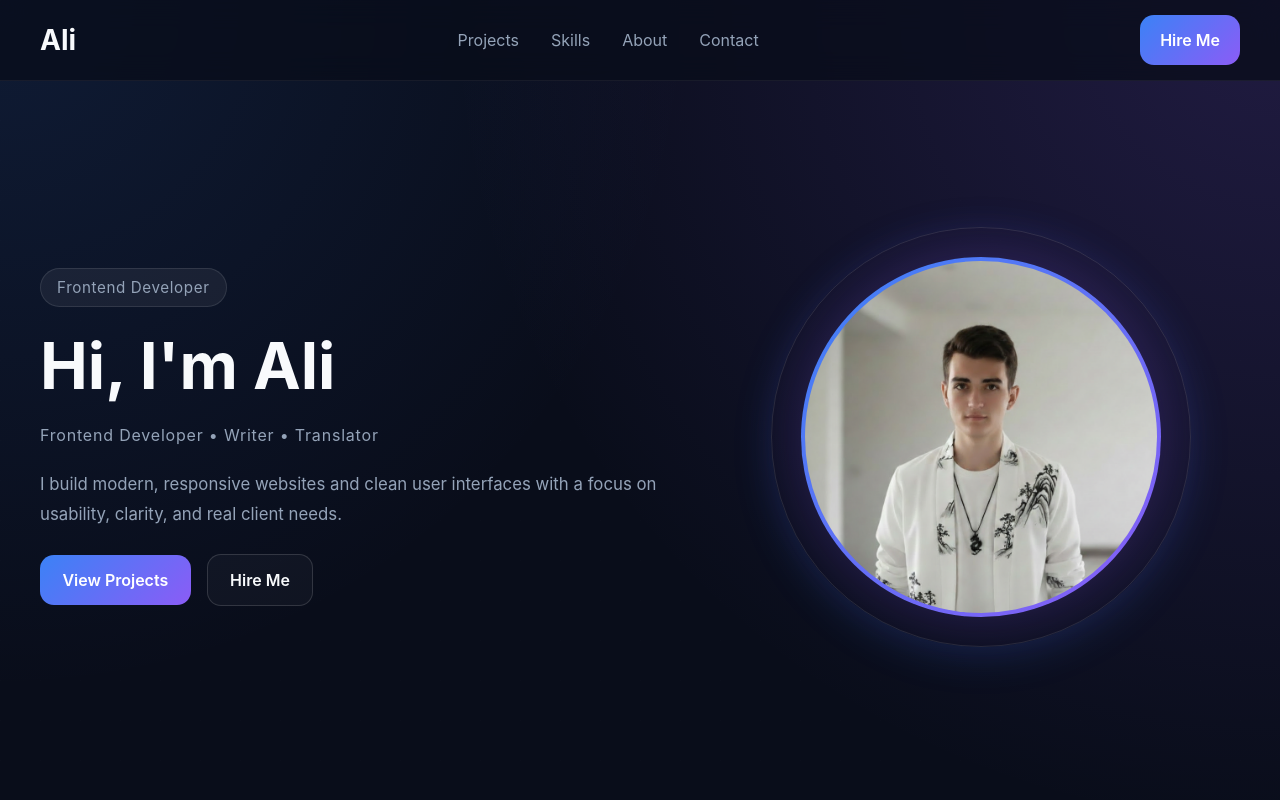
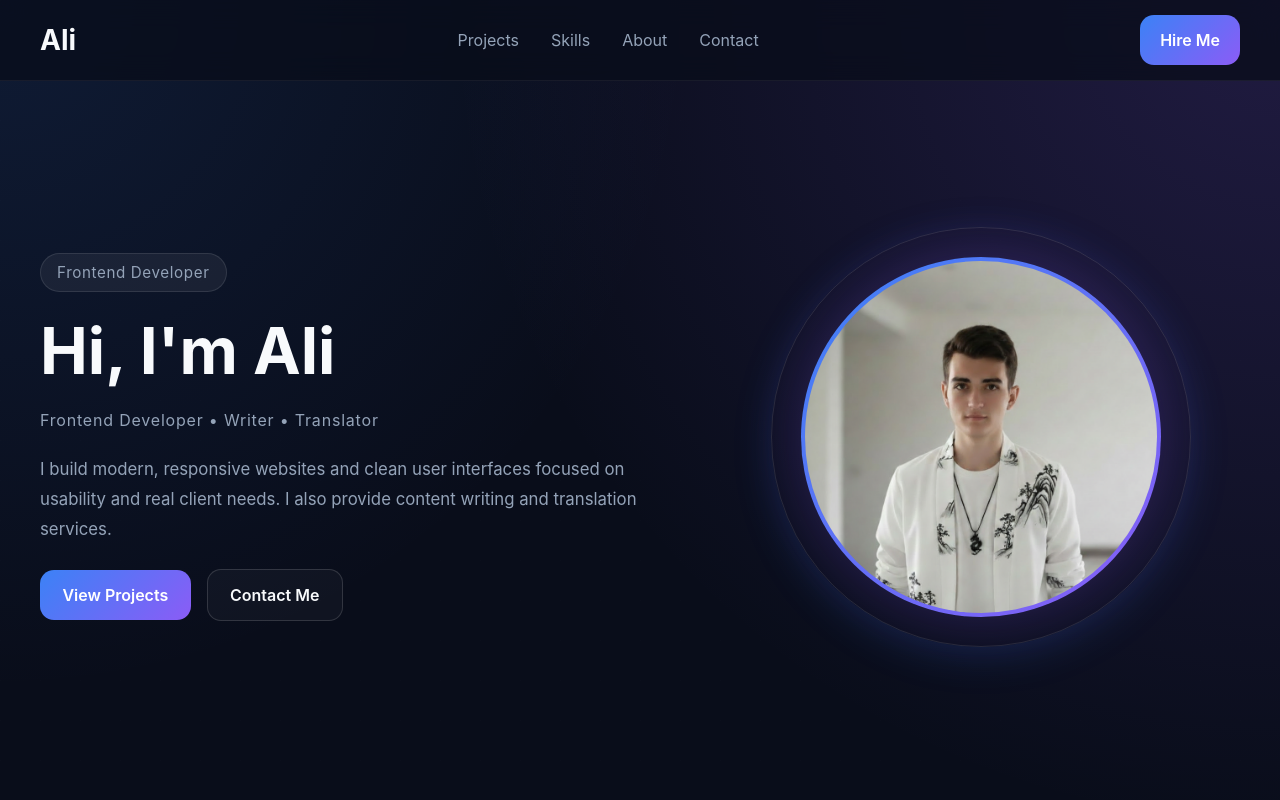
Before and after one commit to AliUIDev/ali-dev-portfolio, a React (Vite) app: page / in a window 1280 px wide. Shown: the top 800 px of the page. Built offline with nearby package versions, Linux system fonts and the light colour scheme.

Commit message:
feat: refine hero section content and improve positioning

```diff
--- a/src/components/Hero/Hero.tsx
+++ b/src/components/Hero/Hero.tsx
@@ -12,8 +12,8 @@ function Hero() {
                         Frontend Developer • Writer • Translator
                     </p>
                     <p className="hero__text">
-                        I build modern, responsive websites and clean user interfaces with a focus on usability,
-                        clarity, and real client needs.
+                        I build modern, responsive websites and clean user interfaces focused on usability and real client needs.
+                        I also provide content writing and translation services.
                     </p>
 
                     <div className="hero__actions">
@@ -22,7 +22,7 @@ function Hero() {
                         </a>
 
                         <a className="hero__secondary" href="#contact">
-                            Hire Me
+                            Contact Me
                         </a>
                     </div>
                 </div>
```
